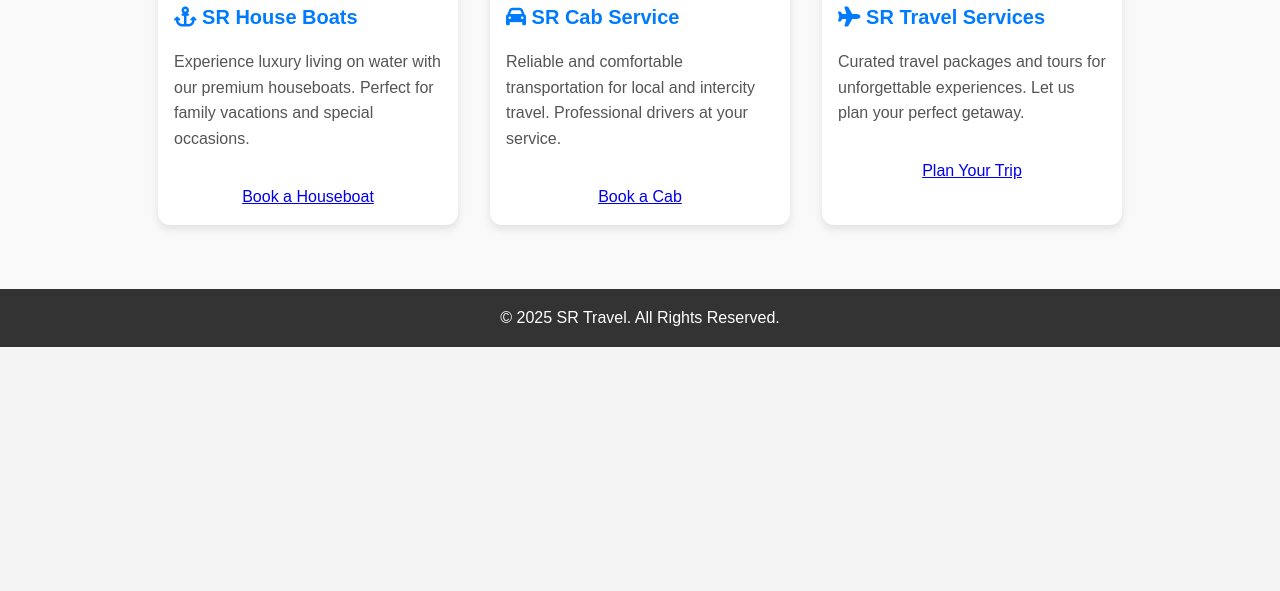
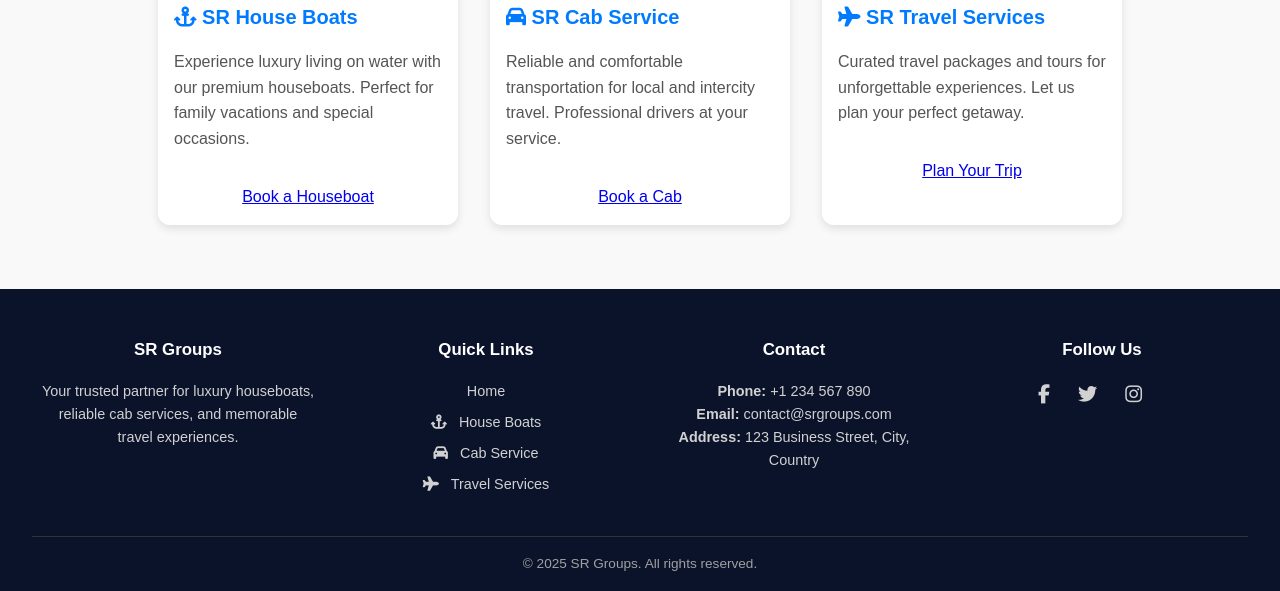
Before and after one commit to Ajmal-Achu/xyzhehe, a plain HTML site: page index.html in a window 1280 px wide. Shown: the part 1694-2285 px from the top of the page. Before the commit the page ends 2041 px from the top, so only its background shows below. Drawn offline with Linux system fonts and the light colour scheme.

Commit message:
Update index.html

```diff
--- a/index.html
+++ b/index.html
@@ -85,9 +85,47 @@
     </section>
 
     <!-- Footer -->
-    <footer>
-        <p>&copy; 2025 SR Travel. All Rights Reserved.</p>
-    </footer>
+    <footer class="footer">
+    <div class="footer-content">
+        <div class="footer-section about">
+            <h3>SR Groups</h3>
+            <p>Your trusted partner for luxury houseboats, reliable cab services, and memorable travel experiences.</p>
+        </div>
+
+        <div class="footer-section links">
+            <h3>Quick Links</h3>
+            <ul>
+                <li><a href="#home">Home</a></li>
+                <li><a href="#services"><i class="fas fa-anchor"></i> House Boats</a></li>
+                <li><a href="#services"><i class="fas fa-car"></i> Cab Service</a></li>
+                <li><a href="#services"><i class="fas fa-plane"></i> Travel Services</a></li>
+            </ul>
+        </div>
+
+        <div class="footer-section contact">
+            <h3>Contact</h3>
+            <p><strong>Phone:</strong> +1 234 567 890</p>
+            <p><strong>Email:</strong> contact@srgroups.com</p>
+            <p><strong>Address:</strong> 123 Business Street, City, Country</p>
+        </div>
+
+        <div class="footer-section social">
+            <h3>Follow Us</h3>
+            <div class="social-icons">
+                <a href="#"><i class="fab fa-facebook-f"></i></a>
+                <a href="#"><i class="fab fa-twitter"></i></a>
+                <a href="#"><i class="fab fa-instagram"></i></a>
+            </div>
+        </div>
+    </div>
+
+    <hr>
+
+    <div class="footer-bottom">
+        <p>&copy; 2025 SR Groups. All rights reserved.</p>
+    </div>
+</footer>
+
 
 </body>
 </html>
```
